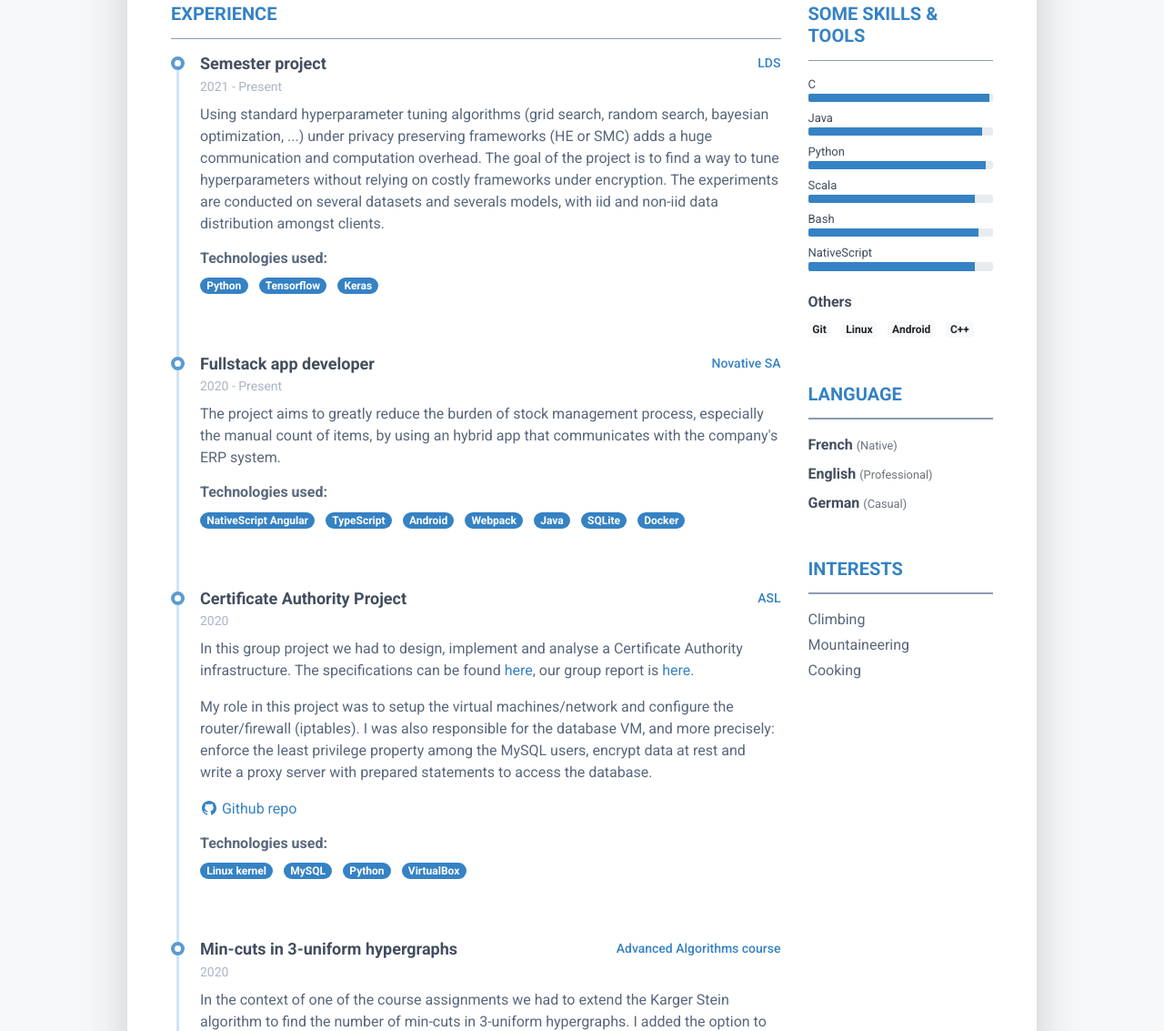
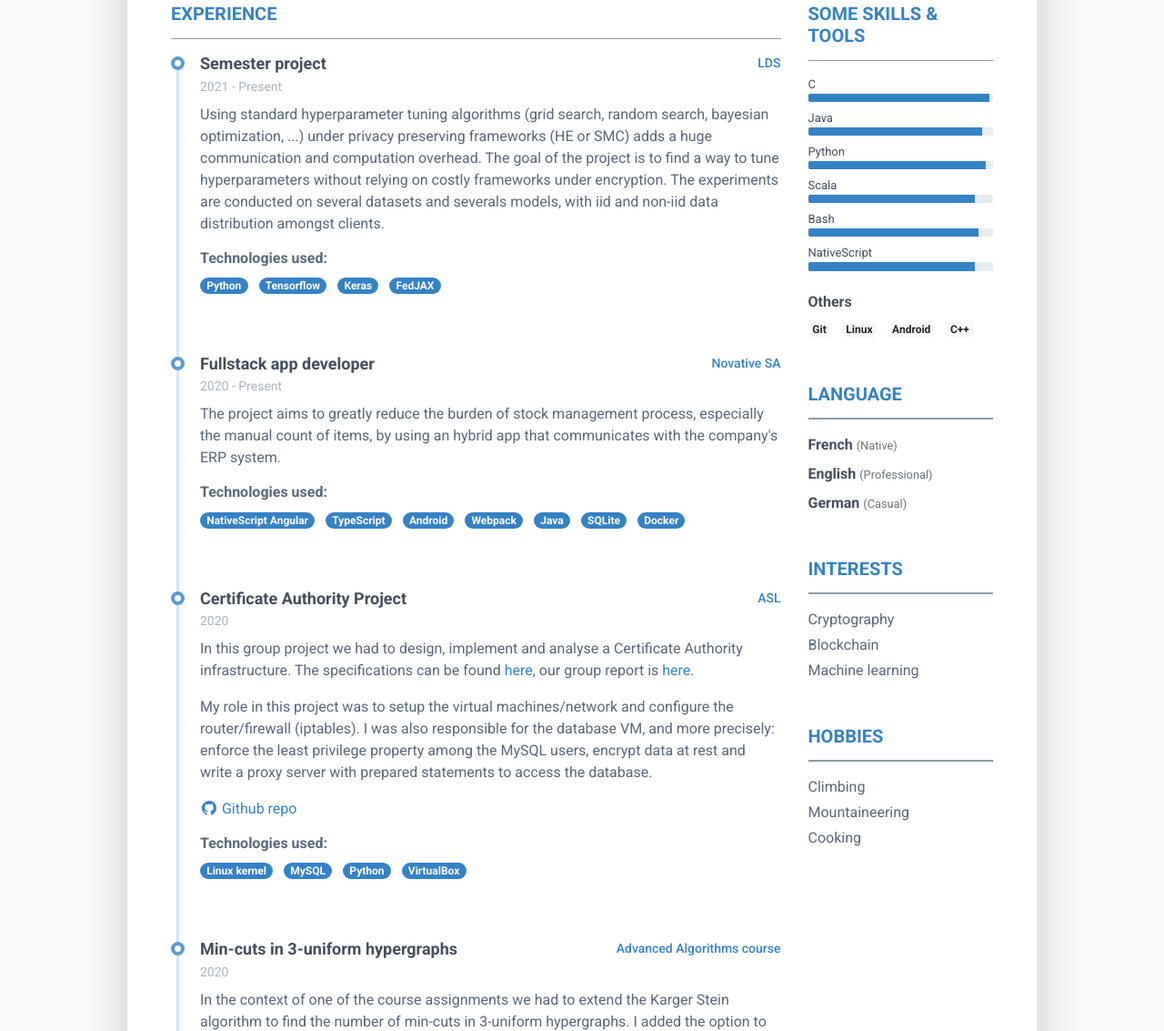
Before and after one commit to simon-perriard/simon-perriard.github.io, a plain HTML site: page index.html in a window 1280 px wide. Shown: the part 465-1598 px from the top of the page at 91% size. Drawn offline with Linux system fonts and the light colour scheme.

Commit message:
Hobbies section

```diff
--- a/index.html
+++ b/index.html
@@ -130,6 +130,8 @@
 														class="badge badge-primary badge-pill">Tensorflow</span></li>
 												<li class="list-inline-item"><span
 													class="badge badge-primary badge-pill">Keras</span></li>
+												<li class="list-inline-item"><span
+													class="badge badge-primary badge-pill">FedJAX</span></li>
 											</ul>
 										</div>
 										<!--//resume-timeline-item-desc-->
@@ -734,6 +736,16 @@
 							<h2 class="resume-section-title text-uppercase font-weight-bold pb-3 mb-3">Interests</h2>
 							<div class="resume-section-content">
 								<ul class="list-unstyled">
+									<li class="mb-1">Cryptography</li>
+									<li class="mb-1">Blockchain</li>
+									<li class="mb-1">Machine learning</li>
+								</ul>
+							</div>
+						</section>
+						<section class="resume-section interests-section mb-5">
+							<h2 class="resume-section-title text-uppercase font-weight-bold pb-3 mb-3">Hobbies</h2>
+							<div class="resume-section-content">
+								<ul class="list-unstyled">
 									<li class="mb-1">Climbing</li>
 									<li class="mb-1">Mountaineering</li>
 									<li class="mb-1">Cooking</li>
```
